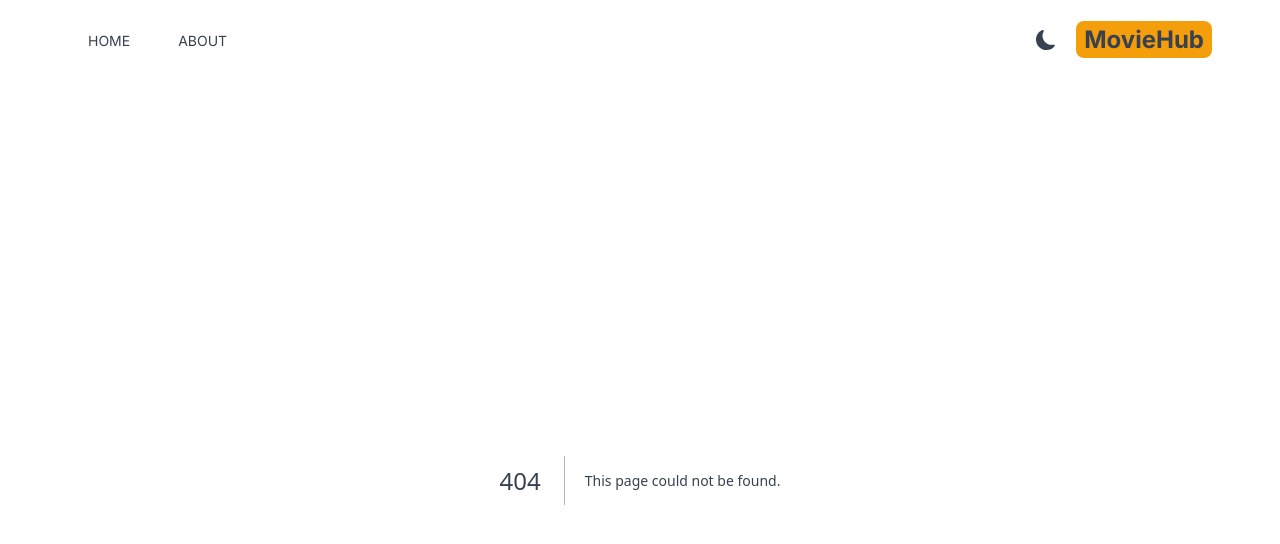
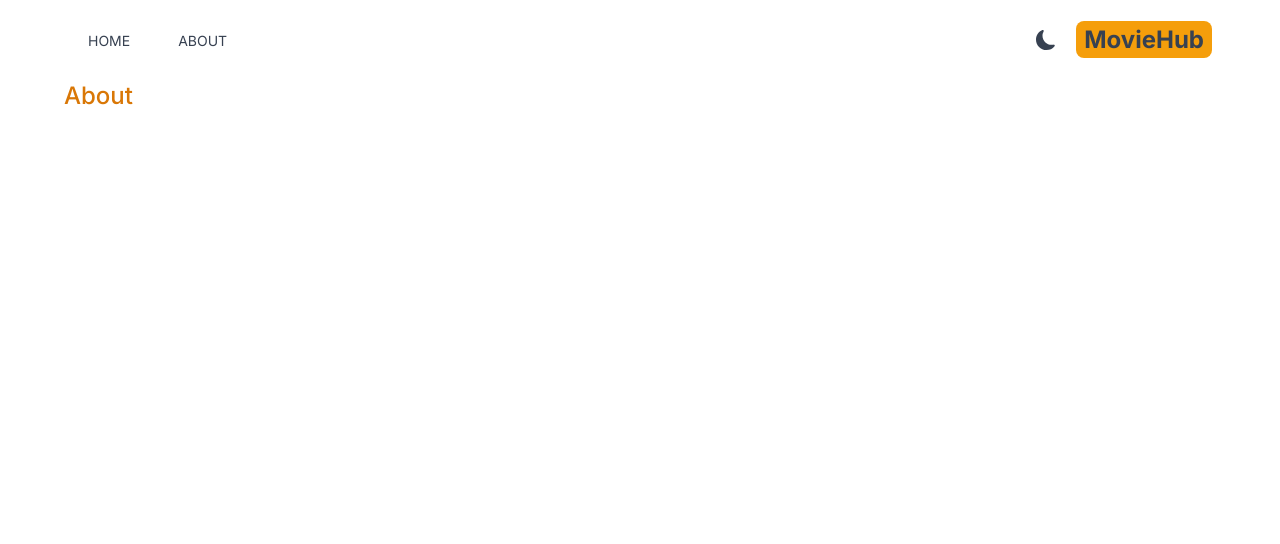
Before and after one commit to devmad001/movie_nextjs, a Next.js app: page /About in a window 1280 px wide. Before the commit this address had no page. Shown: the top 544 px of the page. Built offline with nearby package versions, Linux system fonts and the light colour scheme.

Commit message:
initialise about page

```diff
--- /dev/null
+++ b/src/app/About/page.tsx
@@ -0,0 +1,12 @@
+import React from 'react';
+
+const Page = () => {
+    return (
+        <div className='max-w-6xl mx-auto space-x-4'>
+            <h1 className='text-2xl font-medium text-amber-600'>About</h1>
+            <h1></h1>
+        </div>
+    );
+};
+
+export default Page;
```
